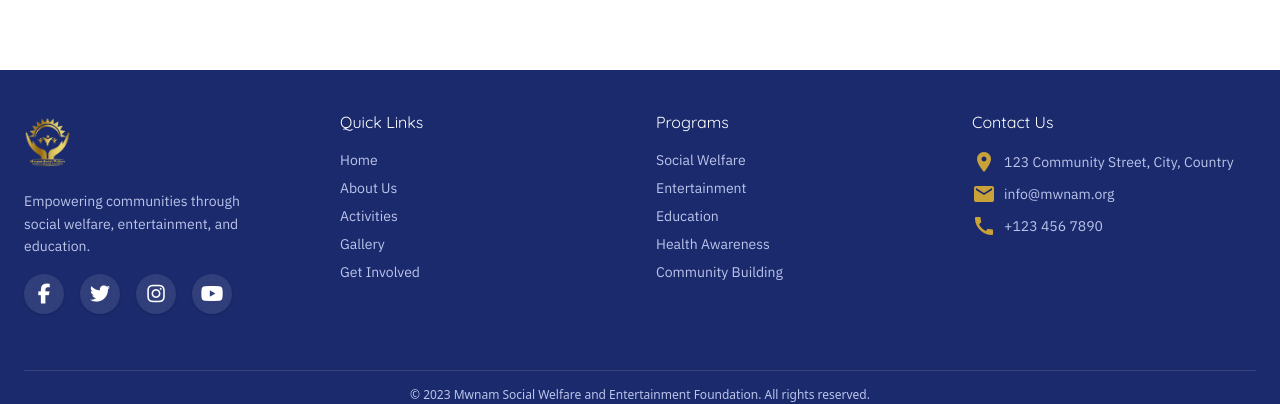
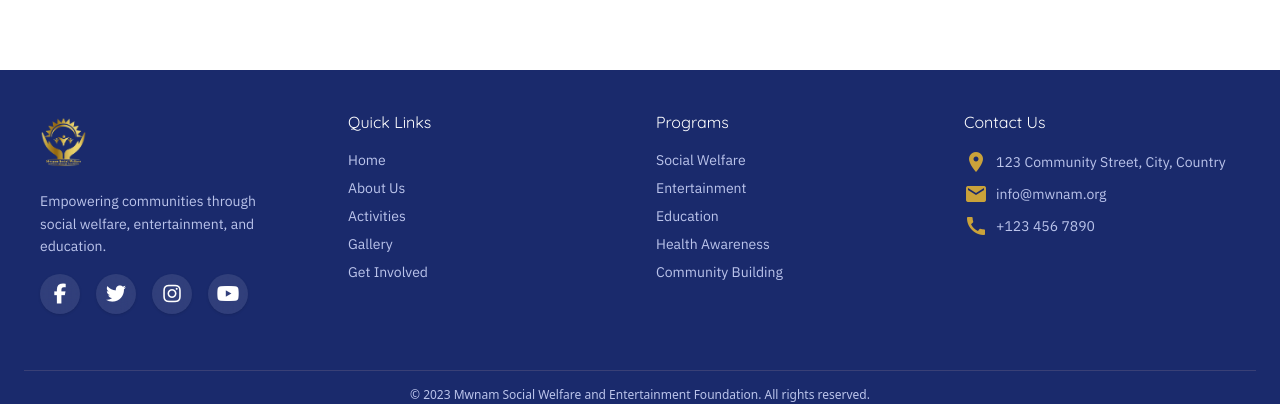
Before and after one commit to SulavSinghal/ngo-client, a React (Vite) app: page /about in a window 1280 px wide. Shown: the part 373-777 px from the top of the page. Built offline with nearby package versions, Linux system fonts and the light colour scheme; no server answers.

Commit message:
fixed padding

```diff
--- a/src/components/Footer.jsx
+++ b/src/components/Footer.jsx
@@ -4,7 +4,7 @@
 const Footer = () => {
   return (
     <footer className="bg-[#1A2A6C] text-[#bbc4eb] font-quicksand">
-      <div className="container mx-auto px-6 py-10 grid grid-cols-1 md:grid-cols-4 gap-8">
+      <div className="container mx-auto px-6 py-10 grid grid-cols-1 md:grid-cols-4 gap-8 px-10">
         {/* Left Section: Logo & Social */}
         <div>
           <img
--- a/src/components/VoicesOfImpact.jsx
+++ b/src/components/VoicesOfImpact.jsx
@@ -76,7 +76,7 @@
         {loading ? (
           <p className="text-white">Loading testimonials...</p>
         ) : (
-          <div className="grid grid-cols-1 md:grid-cols-2 lg:grid-cols-3 gap-8">
+          <div className="grid grid-cols-1 md:grid-cols-2 lg:grid-cols-3 gap-8 px-8">
             {testimonials.map((testimonial) => (
               <TestimonialCard key={testimonial._id} testimonial={testimonial} />
             ))}
```
